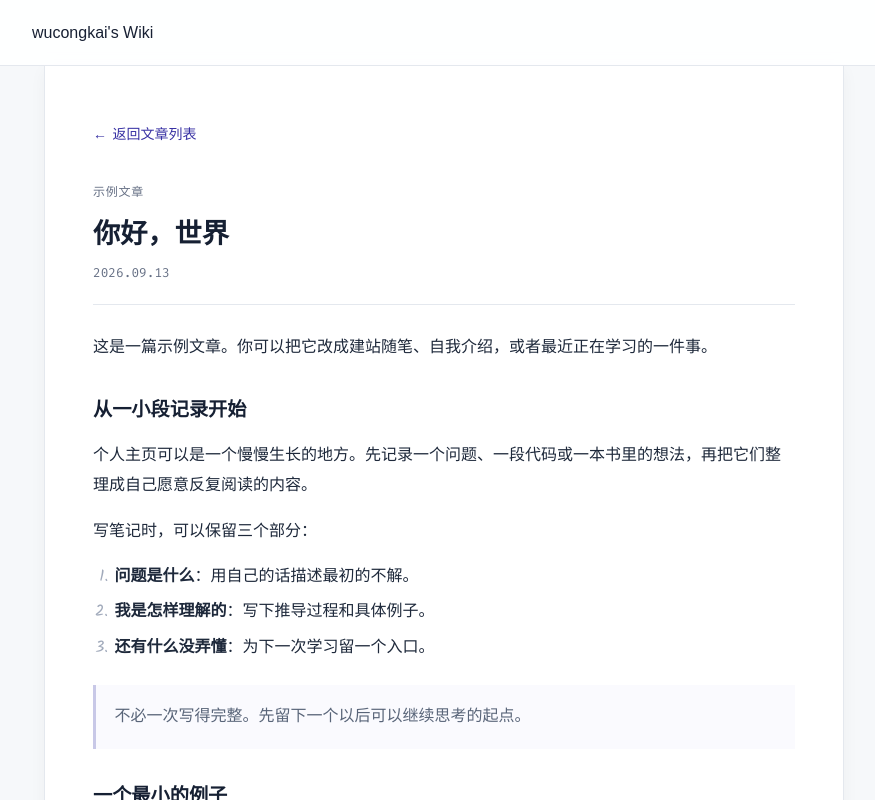
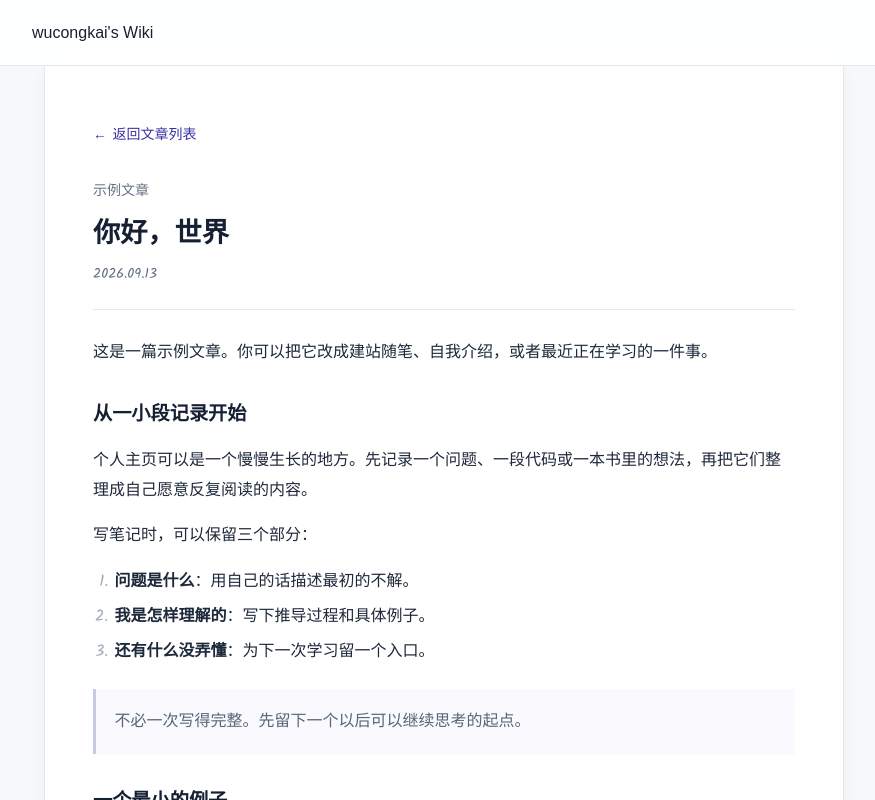
Before and after one commit to wucongkai/wucongkai.github.io, a Next.js app: page /notes/hello-world/ in a window 1280 px wide. Shown: the top 800 px of the page, without its empty margins (100-975 px from the left). Built offline with nearby package versions, Linux system fonts and the light colour scheme; a web font is replaced by a local one.

Commit message:
Match article metadata typography to wiki body font

```diff
--- a/app/globals.css
+++ b/app/globals.css
@@ -48,13 +48,13 @@ li::marker { color: #a1aabb; }
 .note-list li:last-child { border-bottom: 0; padding-bottom: 0; }
 .note-line { display: flex; gap: 1rem; align-items: baseline; justify-content: space-between; }
 .note-line > a { font-weight: 700; }
-.note-line time { color: var(--muted); font-family: 'Fira Mono', monospace; font-size: .75rem; white-space: nowrap; }
+.note-line time { color: var(--muted); font-family: var(--body-font); font-size: .875rem; line-height: 1.5; white-space: nowrap; }
 .note-list p { margin: .15rem 0 0; font-size: .9rem; color: #667085; }
 .back-link { display: inline-block; font-size: .875rem; margin-bottom: 2rem; }
 .article-heading { padding-bottom: 1.5rem; margin-bottom: 1.75rem; border-bottom: 1px solid var(--line); }
-.article-heading .eyebrow { letter-spacing: .06em; }
+.article-heading .eyebrow { font-family: var(--body-font); font-size: .875rem; line-height: 1.5; letter-spacing: normal; }
 .article-heading h1 { font-size: 1.7rem; font-weight: 700; }
-.article-date { display: block; margin-top: .65rem; color: var(--muted); font: .8rem 'Fira Mono', monospace; }
+.article-date { display: block; margin-top: .65rem; color: var(--muted); font-family: var(--body-font); font-size: .875rem; line-height: 1.5; }
 .prose { overflow-wrap: anywhere; }
 .prose h2 { margin-top: 2rem; margin-bottom: .75rem; }
 .prose p, .prose ul, .prose ol { margin: 1rem 0; }
```
